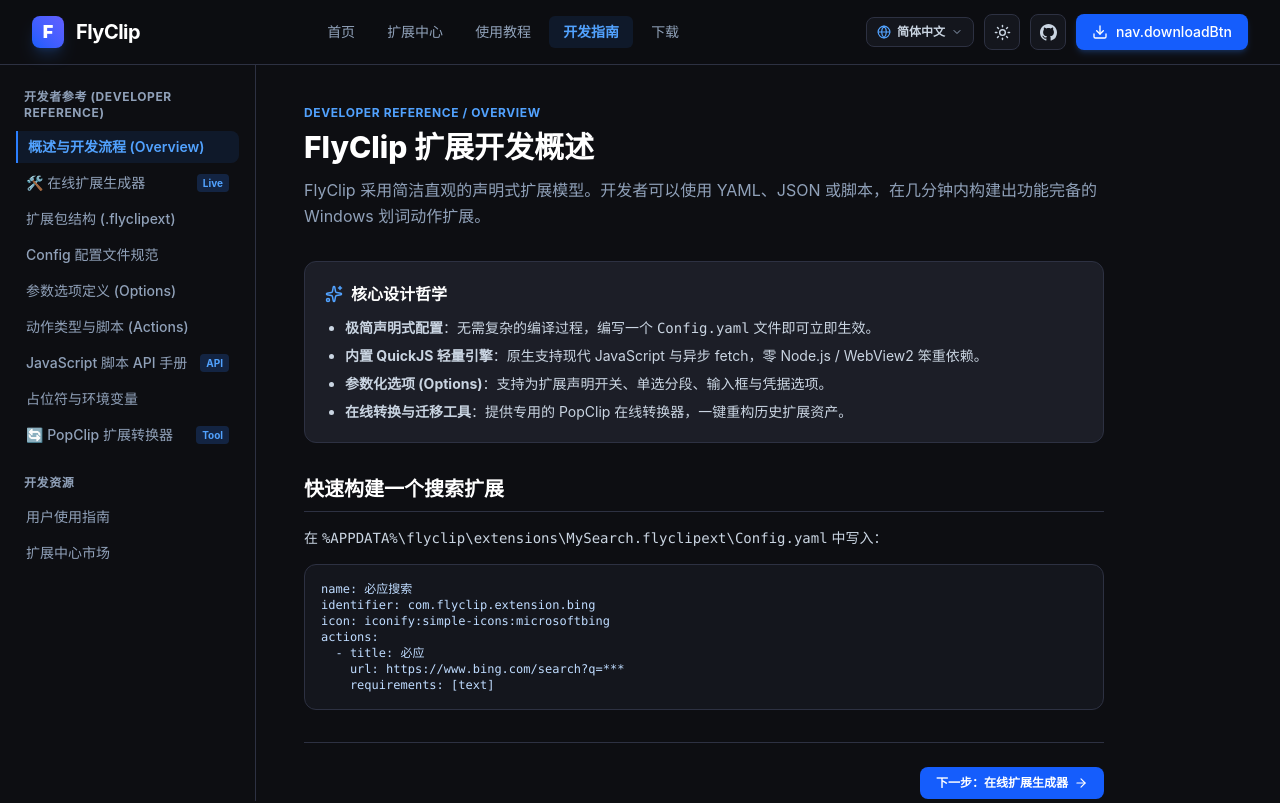
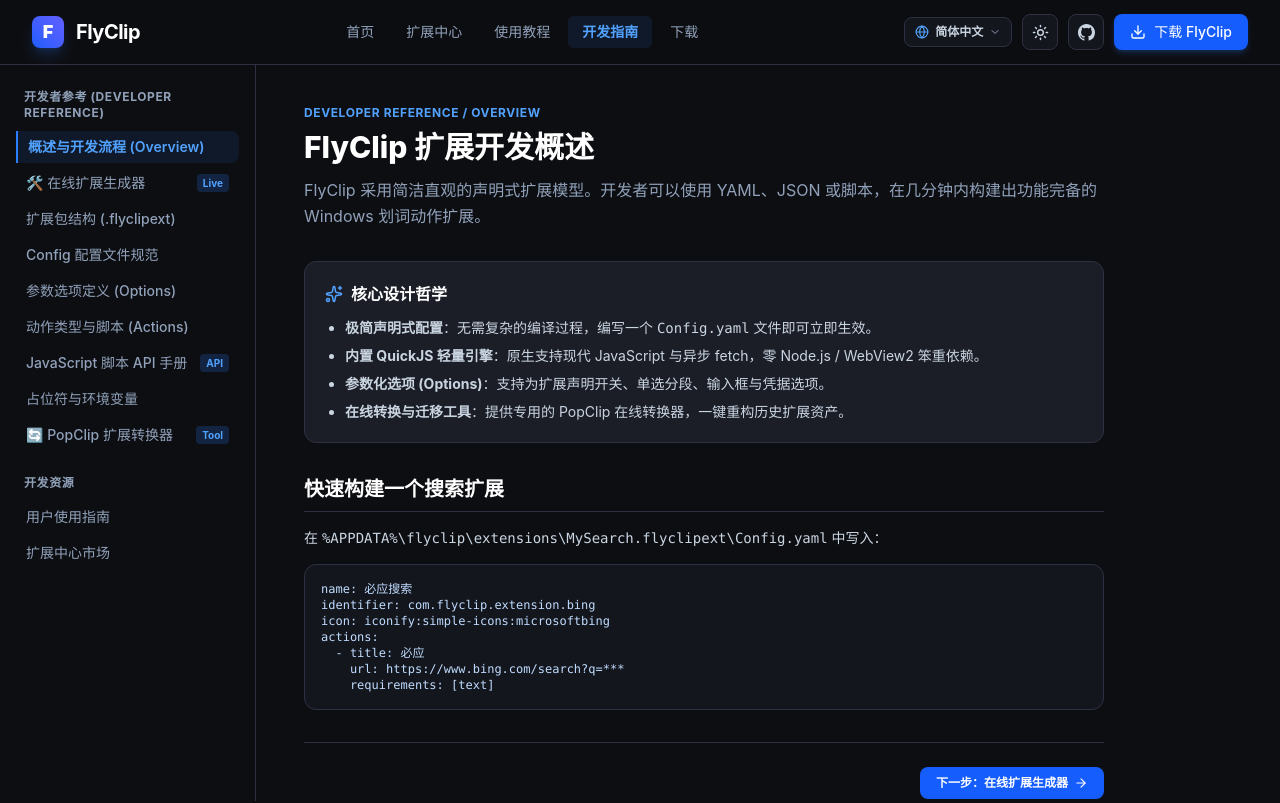
Before and after one commit to flyclip-app/website, a Next.js app: page /zh/dev in a window 1280 px wide. Shown: the top 803 px of the page. Built offline with nearby package versions, Linux system fonts and the light colour scheme.

Commit message:
fix: resolve nav.downloadBtn i18n key in zh and en locales

```diff
--- a/src/i18n/locales/en.ts
+++ b/src/i18n/locales/en.ts
@@ -8,6 +8,7 @@
     toggleTheme: "Toggle Theme",
     github: "GitHub Organization & Source",
     downloadApp: "Download FlyClip",
+    downloadBtn: "Download FlyClip",
     langName: "English",
     langSwitch: "中文",
   },
--- a/src/i18n/locales/zh.ts
+++ b/src/i18n/locales/zh.ts
@@ -8,6 +8,7 @@
     toggleTheme: "切换主题",
     github: "GitHub 组织与源码",
     downloadApp: "下载 FlyClip",
+    downloadBtn: "下载 FlyClip",
     langName: "中文",
     langSwitch: "English",
   },
```
